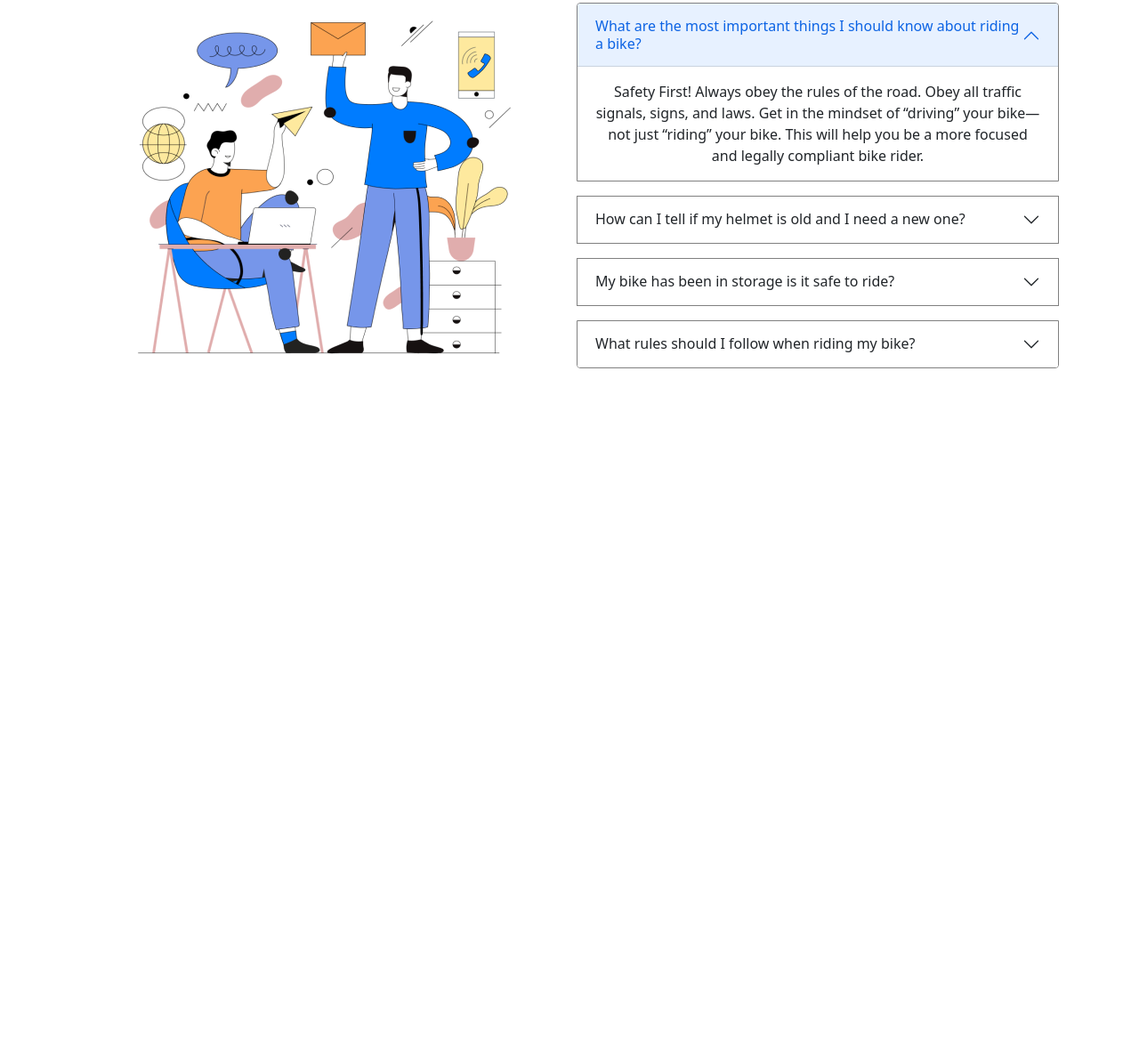
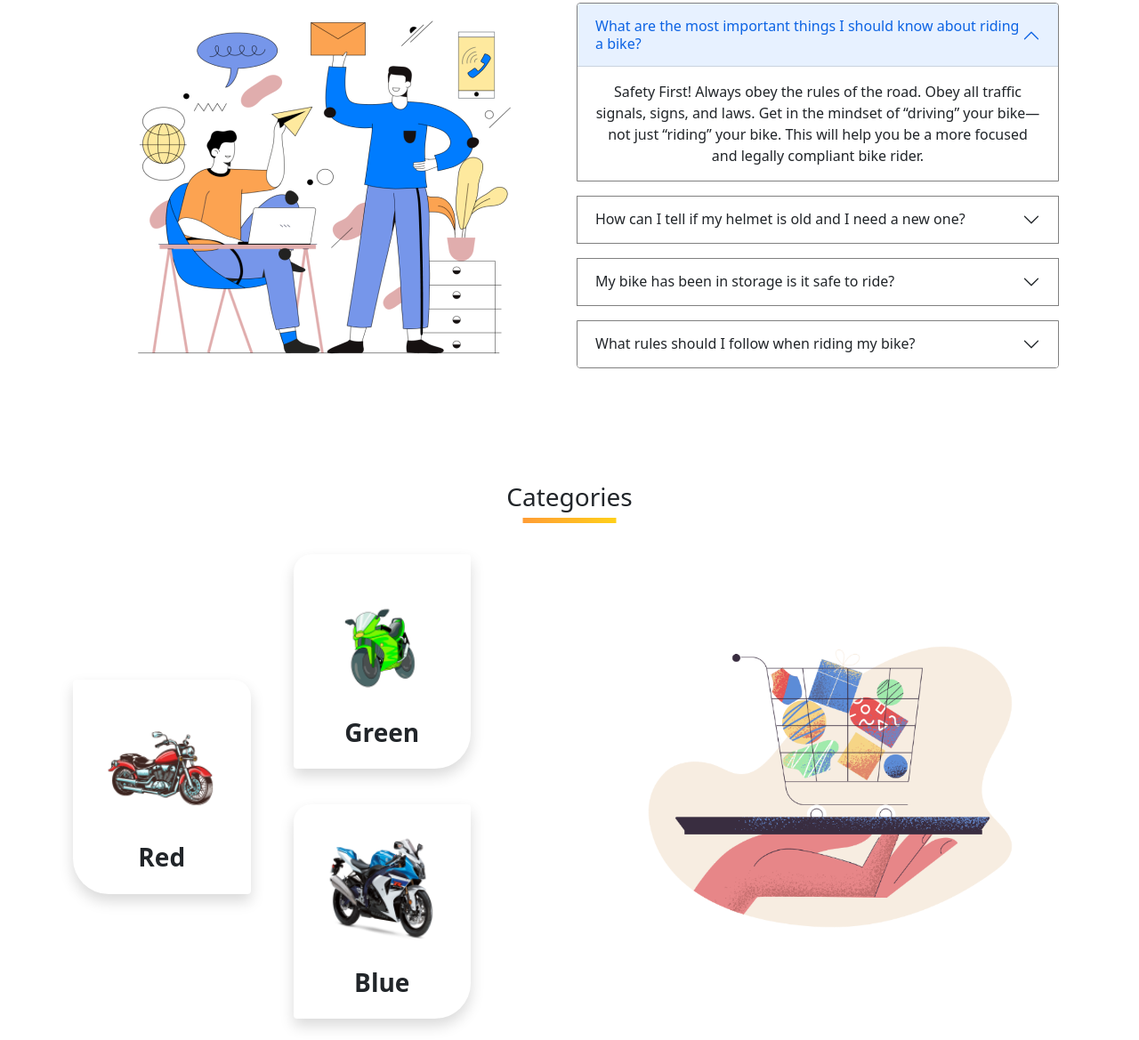
Before and after one commit to mdraselmiah95/honda-cbr-bootstrap, a plain HTML site: page index.html in a window 1280 px wide. Shown: the part 1870-3039 px from the top of the page at 89% size. Before the commit the page ends 2380 px from the top, so only its background shows below. Drawn offline with nearby package versions, Linux system fonts and the light colour scheme.

Commit message:
new categories section added

```diff
--- a/css/style.css
+++ b/css/style.css
@@ -1,4 +1,11 @@
 @import url('https://fonts.googleapis.com/css2?family=Bebas+Neue&family=Poppins:wght@300;500;700&display=swap');
+
+* {
+    margin: 0;
+    padding: 0;
+    box-sizing: border-box;
+}
+
 
 #header-section {
     background-color: #264653;
@@ -127,3 +134,59 @@
 .section-three-content .accords-one {
     border: 1px solid gray;
 }
+
+/* ---------------------
+  section four Categories
+------------------------*/
+
+.section-four-container {
+    margin-top: 5rem;
+}
+
+.section-four-content h3 {
+    position: relative;
+}
+
+.section-four-content-one img,
+.section-four-content-two img {
+    transition: 0.3s ease transform;
+}
+
+.section-four-content-one img:hover,
+.section-four-content-two img:hover {
+    transform: scale(1.1);
+}
+
+.section-four-content h3::after {
+    content: "";
+    border-radius: 5px;
+    position: absolute;
+    left: 50%;
+    top: 2.5rem;
+    bottom: 0px;
+    height: 1px;
+    width: 6.563rem;
+    transform: translate(-50%, 0);
+    border-bottom: 6px solid;
+    border-image: linear-gradient(to right, #FF9C35, #FFD019) 1;
+    -moz-border-image: linear-gradient(to right, #FF9C35, #FFD019) 1;
+    -webkit-border-image: linear-gradient(to right, #FF9C35, #FFD019) 1;
+}
+
+
+.section-four-content-one h5 {
+    font-size: 1.75rem;
+    font-weight: 600;
+}
+
+.section-four-card-one {
+    border-radius: 4px 20px 4px 40px;
+}
+
+.section-four-card-two {
+    border-radius: 20px 4px 40px 4px;
+}
+
+.section-four-card-three {
+    border-radius: 20px 4px 40px 4px;
+}
--- a/index.html
+++ b/index.html
@@ -193,7 +193,7 @@
       -------------------------->
 
         <div id="section-three">
-            <div class="section-three-container container text-center py-5">
+            <div class="section-three-container container text-center pt-5">
                 <h2>
                     <span class="one">Frequently Asked </span>
                     <span class="two">Questions</span>
@@ -299,6 +299,42 @@
                 </div>
             </div>
         </div>
+
+        <!-- ----------------------
+          section four Categories
+      ---------------------------->
+
+        <section id="Categorie" class="section-four-container">
+            <div class="section-four-content container my-4  align-items-center text-center">
+                <h3 class="my-5">Categories</h3>
+                <div class="row align-items-center">
+                    <div class="section-four-content-one col-sm-6 col-lg-6">
+                        <div class="row align-items-center g-5">
+                            <div class="col-md-6 col-lg-5">
+                                <div class="section-four-card-one card align-items-center border-0 p-3 shadow">
+                                    <img class="card-img-top img-fluid p-3" src="./images/c-bike-1.png" alt="bike-1">
+                                    <h5 class="card-title">Red</h5>
+                                </div>
+                            </div>
+                            <div class="col-md-6 col-lg-5 d-flex flex-column">
+                                <div class="section-four-card-two card align-items-center border-0 p-3 mb-4 shadow">
+                                    <img class="card-img-top img-fluid p-3" src="./images/c-bike-2.png" alt="bike">
+                                    <h5 class="card-title">Green</h5>
+                                </div>
+                                <div class="section-four-card-three card align-items-center border-0 p-3 mt-3 shadow">
+                                    <img class="card-img-top img-fluid p-3" src="./images/c-bike-3.png" alt="bike">
+                                    <h5 class="card-title">Blue</h5>
+                                </div>
+                            </div>
+                        </div>
+                    </div>
+                    <div class="section-four-content-two col-sm-6 col-lg-6">
+                        <img class="img-fluid" src="./images/pale-order.png" alt="pale order">
+                    </div>
+                </div>
+            </div>
+        </section>
+
     </main>
     <footer></footer>
 
```
Also changed, not shown: images/c-bike-1.png (added), images/c-bike-2.png (added), images/c-bike-3.png (added), images/pale-order.png (added).
